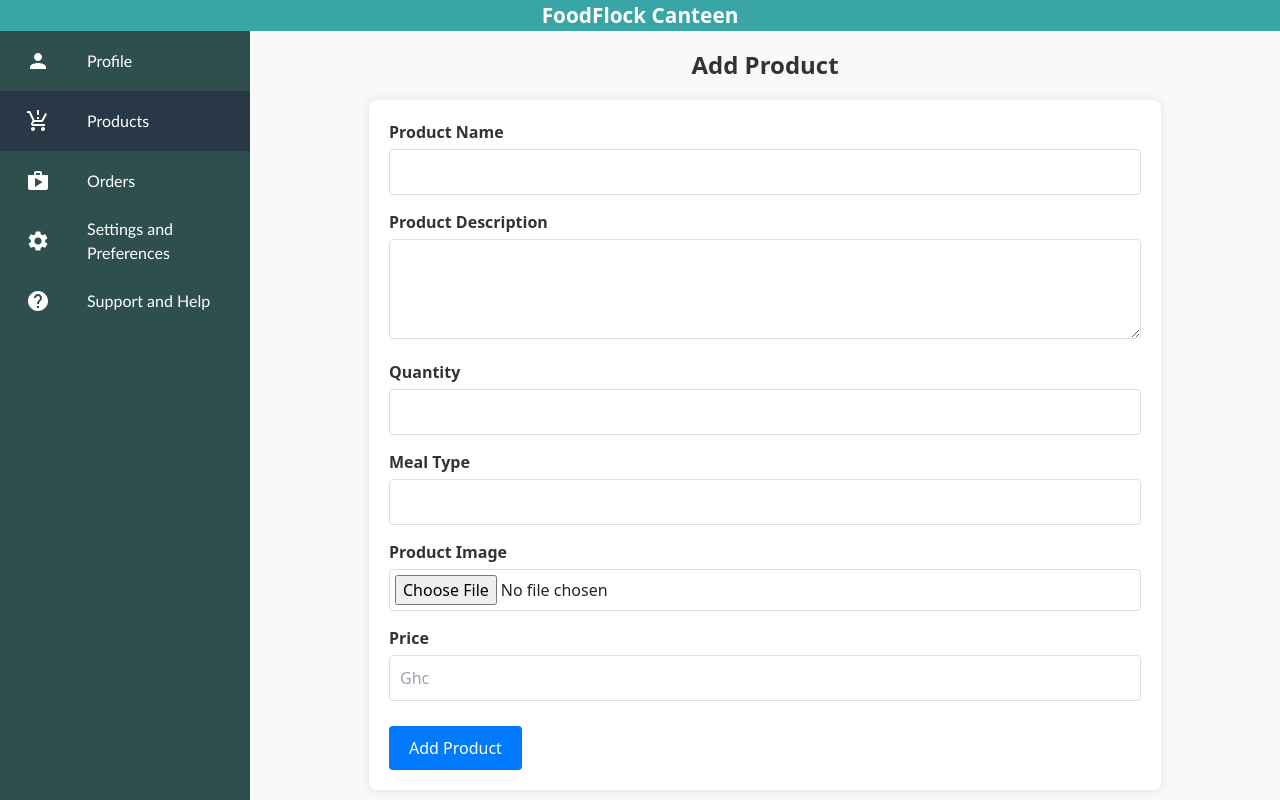
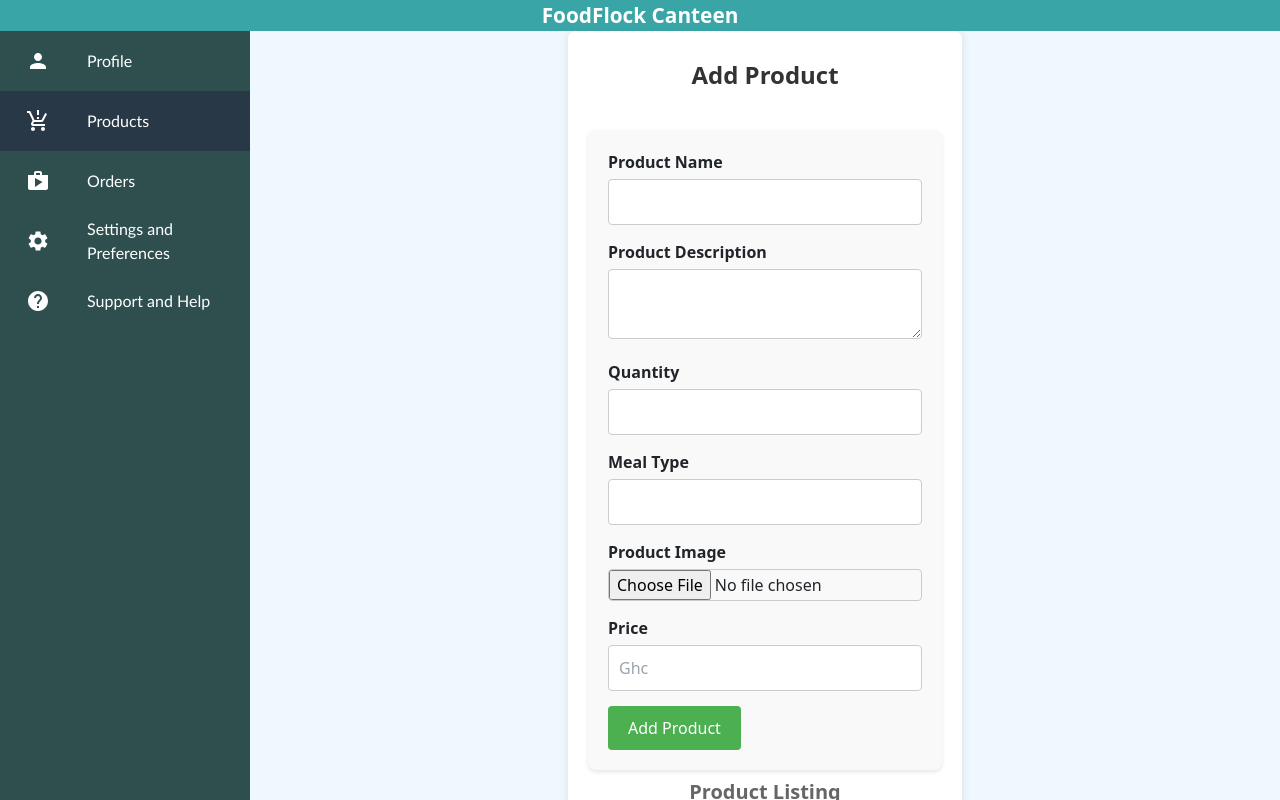
Before and after one commit to wnyakonor66/Foodflock-Canteen-Web-App, a React (Create React App) app: page /vendorsPage/product in a window 1280 px wide. Built offline with nearby package versions, Linux system fonts and the light colour scheme; no server answers.

Commit message:
Changes to vendor

```diff
--- a/src/App.js
+++ b/src/App.js
@@ -15,7 +15,7 @@
 import Support from "./Component/pages/Support";
 import { ProductProvider } from "./ClientPage/ProductContext";
 import { VendorProvider } from "./ClientPage/VendorContext";
-
+import Vendor from "./ClientPage/Vendor";
 
 function App() {
   const route = createBrowserRouter([
@@ -47,6 +47,10 @@
           path: "",
           element: <Meals />,
         },
+        {
+          path: "vendors",
+          element: <Vendor />
+        }
       ],
     },
     {
--- a/src/ClientPage/Vendor.jsx
+++ b/src/ClientPage/Vendor.jsx
@@ -1,23 +1,38 @@
-import React, { useContext } from 'react';
-import {VendorContext} from './VendorContext';
-
+import React, { useContext,useState } from 'react';
+import { VendorContext } from './VendorContext';
 
 const Vendor = () => {
-    const { vendor } = useContext(VendorContext);
+    const { vendors } = useContext(VendorContext);
+    const [expandedIndex, setExpandedIndex] = useState(null);
+
+    const toggleDetails = (index) => {
+        setExpandedIndex(expandedIndex === index ? null : index);
+    };
 
     return (
-        <div className="vendor-display-container p-5">
-            <div className="vendor-overview mb-6">
-                <h2 className="text-xl font-bold mb-2">Vendor Overview</h2>
+        <div className="vendor-display-container p-5 grid grid-cols-1 md:grid-cols-2 lg:grid-cols-3 gap-6">
+            {vendors.map((vendor, index) => (
+                <div key={index} className="max-w-md mx-auto bg-white shadow-lg rounded-lg overflow-hidden">
+                    <div className="p-5">
+                        <div className="vendor-card-content">
+                            <h2 className="text-xl font-bold text-center mb-2">Vendor Overview</h2>
                             <p><strong>Business Name:</strong> {vendor.name}</p>
                             <p><strong>Operating Hours:</strong> {vendor.hours}</p>
                             <p><strong>Business Address:</strong> {vendor.address}</p>
+                            <p
+                                className="text-right text-blue-500 cursor-pointer"
+                                onClick={() => toggleDetails(index)}
+                            >
+                                {expandedIndex === index ? 'View Less' : '... View More'}
+                            </p>
                         </div>
-            <div className="vendor-description mb-6">
+                        {expandedIndex === index && (
+                            <div className="vendor-card-details mt-4">
+                                <div className="vendor-description mb-4">
                                     <h2 className="text-xl font-bold mb-2">Vendor Description</h2>
                                     <p>{vendor.description}</p>
                                 </div>
-            <div className="vendor-contact mb-6">
+                                <div className="vendor-contact mb-4">
                                     <h2 className="text-xl font-bold mb-2">Vendor Contact Information</h2>
                                     <p><strong>Phone:</strong> {vendor.phone}</p>
                                     <p><strong>Email:</strong> <a href={`mailto:${vendor.email}`} className="text-blue-500">{vendor.email}</a></p>
@@ -26,6 +41,11 @@
                                     <p><strong>Twitter:</strong> <a href={vendor.socialMedia.twitter} className="text-blue-500" target="_blank" rel="noopener noreferrer">{vendor.socialMedia.twitter}</a></p>
                                 </div>
                             </div>
+                        )}
+                    </div>
+                </div>
+            ))}
+        </div>
     );
 };
 
--- a/src/ClientPage/VendorContext.jsx
+++ b/src/ClientPage/VendorContext.jsx
@@ -1,26 +1,86 @@
-import React, { createContext, useEffect, useState } from 'react';
+import React, { createContext, useState } from 'react';
 
-export const VendorContext = createContext()
+export const VendorContext = createContext();
 
-export const VendorProvider = ({children})=>{
-    const[vendor, setVendor] = useState({
+export const VendorProvider = ({ children }) => {
+    const [vendors, setVendors] = useState([
+        {
             name: "By His Grace",
             hours: "9 AM - 9 PM",
-        address: "Frontline Court,Ayeduase, Ghana",
+            address: "Frontline Court, Ayeduase, Ghana",
             description: "Best of the best in town. We offer a variety of delicious meals made from fresh ingredients.",
             phone: "+233205678654",
             email: "byhisgrace@business1.com",
+            socialMedia: {
                 facebook: "https://facebook.com/business1",
-        instagram: "https://instagram.com/business1"
+                instagram: "https://instagram.com/business1",
+                twitter: "https://twitter.com/business1"
+            }
+        },
+        {
+            name: "Grace Foods",
+            hours: "8 AM - 8 PM",
+            address: "Second Street, Kumasi, Ghana",
+            description: "Delicious home-cooked meals with a touch of grace.",
+            phone: "+233201234567",
+            email: "gracefoods@business2.com",
+            socialMedia: {
+                facebook: "https://facebook.com/business2",
+                instagram: "https://instagram.com/business2",
+                twitter: "https://twitter.com/business2"
+            }
+        },
+        // Add 3 more vendor objects here...
+        {
+            name: "Tasty Treats",
+            hours: "10 AM - 10 PM",
+            address: "Market Circle, Takoradi, Ghana",
+            description: "A place for tasty treats and delightful meals.",
+            phone: "+233207654321",
+            email: "tastytreats@business3.com",
+            socialMedia: {
+                facebook: "https://facebook.com/business3",
+                instagram: "https://instagram.com/business3",
+                twitter: "https://twitter.com/business3"
+            }
+        },
+        {
+            name: "Daily Delights",
+            hours: "7 AM - 7 PM",
+            address: "Main Street, Accra, Ghana",
+            description: "Daily delights to brighten up your day.",
+            phone: "+233209876543",
+            email: "dailydelights@business4.com",
+            socialMedia: {
+                facebook: "https://facebook.com/business4",
+                instagram: "https://instagram.com/business4",
+                twitter: "https://twitter.com/business4"
+            }
+        },
+        {
+            name: "Yummy Bites",
+            hours: "6 AM - 6 PM",
+            address: "Beach Road, Cape Coast, Ghana",
+            description: "Yummy bites for all your cravings.",
+            phone: "+233208765432",
+            email: "yummybites@business5.com",
+            socialMedia: {
+                facebook: "https://facebook.com/business5",
+                instagram: "https://instagram.com/business5",
+                twitter: "https://twitter.com/business5"
+            }
+        }
+    ]);
 
-    });
-
-    const updateVendor = (newData)=>{
-        setVendor({...vendor,...newData});
+    const updateVendor = (index, newData) => {
+        const updatedVendors = vendors.map((vendor, i) =>
+            i === index ? { ...vendor, ...newData } : vendor
+        );
+        setVendors(updatedVendors);
     };
 
     return (
-        <VendorContext.Provider value={{vendor,updateVendor}}>
+        <VendorContext.Provider value={{ vendors, updateVendor }}>
             {children}
         </VendorContext.Provider>
     );
--- a/src/Component/pages/Product.jsx
+++ b/src/Component/pages/Product.jsx
@@ -1,6 +1,7 @@
 import React, { useContext, useState } from 'react';
 import '../styles/product.css';
 import { ProductContext } from '../../ClientPage/ProductContext';
+
 
 const Product = () => {
   const { addProduct, products } = useContext(ProductContext);
@@ -37,8 +38,10 @@
 
   return (
     <div className="product-form-container">
+      <div className="header-container">
         <h2>Add Product</h2>
-        <div className="product-card">
+      </div>
+      <div className="product-form-card">
         <div className="product-field">
           <label>Product Name</label>
           <input
@@ -101,7 +104,9 @@
         <button className="add-product-button" onClick={handleAddProduct}>Add Product</button>
       </div>
 
-      <h3>Products List</h3>
+      <div className="header-container">
+        <h3>Product Listing</h3>
+      </div>
       <div className="product-list">
         {products.map((product, index) => (
           <div key={index} className="product-card">
--- a/src/Component/styles/product.css
+++ b/src/Component/styles/product.css
@@ -1,36 +1,39 @@
-.product-form-container {
-    width: 100%;
-    padding: 20px;
-    box-sizing: border-box;
-    background-color: #f9f9f9;
-    display: flex;
-    flex-direction: column;
-    align-items: center;
-
-}
-.product-form-container h2 {
-    font-size: 24px;
-    font-weight: bold;
-    color: #333;
-    margin-bottom: 20px;
-}
-.product-form-container h3 {
-    font-size: 24px;
-    font-weight: bold;
-    color: #333;
-    margin-bottom: 20px;
+.header-container {
+    text-align: center;
+    margin-bottom: 30px;
 }
 
+.header-container h2,
+.header-container h3 {
+    font-weight: bold;
+    margin: 0;
+    padding: 10px;
+}
 
+.header-container h2 {
+    font-size: 24px;
+    color: #333;
+}
 
-.product-card {
-    width: 80%;
+.header-container h3 {
+    font-size: 20px;
+    color: #666;
+}
+
+.product-form-container {
     max-width: 800px;
+    margin: 0 auto;
+    padding: 20px;
     background-color: #ffffff;
-    padding: 20px;
     border-radius: 8px;
     box-shadow: 0 0 10px rgba(0, 0, 0, 0.1);
-    margin-bottom: 20px;
+}
+
+.product-form-card {
+    padding: 20px;
+    background-color: #f9f9f9;
+    border-radius: 8px;
+    box-shadow: 0 2px 4px rgba(0, 0, 0, 0.1);
 }
 
 .product-field {
@@ -41,69 +44,59 @@
     display: block;
     font-weight: bold;
     margin-bottom: 5px;
-    color: #333;
 }
 
 .product-field input,
 .product-field textarea {
     width: 100%;
     padding: 10px;
-    border: 1px solid #ddd;
+    border: 1px solid #cccccc;
+    border-radius: 4px;
+}
+
+.product-field input[type="file"] {
+    padding: 0;
+}
+
+.add-product-button {
+    background-color: #4caf50;
+    color: white;
+    border: none;
+    padding: 10px 20px;
+    cursor: pointer;
     border-radius: 4px;
     font-size: 16px;
 }
 
-.product-field textarea {
-    resize: vertical;
-    height: 100px;
-}
-
-.product-field input[type="file"] {
-    padding: 5px;
-}
-
-
-.add-product-button {
-    background-color: #007bff;
-    color: #fff;
-    border: none;
-    border-radius: 4px;
-    padding: 10px 20px;
-    font-size: 16px;
-    cursor: pointer;
-    margin-top: 10px;
-}
-
 .add-product-button:hover {
-    background-color: #0056b3;
+    background-color: #45a049;
 }
 
 .product-list {
-    width: 80%;
-    max-width: 800px;
-    display: flex;
-    flex-wrap: wrap;
+    max-width: 1200px;
+    margin: 0 auto;
+    display: grid;
+    grid-template-columns: repeat(auto-fit, minmax(250px, 1fr));
     gap: 20px;
-    justify-content: center;
 }
 
-.product-list .product-card {
+.product-card {
+    padding: 15px;
     background-color: #ffffff;
-    padding: 15px;
     border-radius: 8px;
-    box-shadow: 0 0 5px rgba(0, 0, 0, 0.1);
-    width: calc(50% - 20px);
-    box-sizing: border-box;
+    box-shadow: 0 2px 4px rgba(0, 0, 0, 0.1);
 }
 
-.product-list .product-card h4 {
-    margin-top: 0;
-    color: #333;
+.product-card img {
+    max-width: 100%;
+    border-radius: 8px;
 }
 
-.product-list .product-card img {
-    width: 100%;
-    height: auto;
-    border-radius: 4px;
-    margin-top: 10px;
+.product-card h4 {
+    margin-top: 0;
+    margin-bottom: 10px;
 }
+
+.product-card p {
+    margin: 5px 0;
+}
```
Lines whose indentation alone changed are shown as unchanged.
